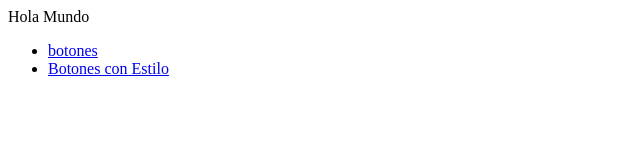
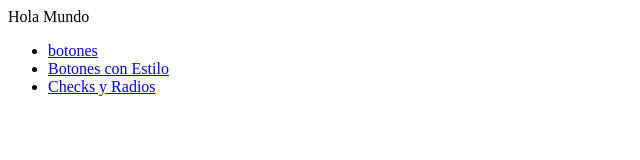
Before and after one commit to Kevingq9/Kevingq9, a plain HTML site: page index.html in a window 1280 px wide. Shown: the whole page, without its empty margins (0-640 px from the left). Drawn offline with Linux system fonts and the light colour scheme.

Commit message:
Update index.html

```diff
--- a/index.html
+++ b/index.html
@@ -12,6 +12,9 @@ Hola Mundo
             <a href="botonesConEstilo.html">Botones con Estilo</a>
 
         </li>
+  <li>
+    <a href="hecksRadios.html">Checks y Radios</a>
+    </li>
 
     </ul>
 </body>
```
